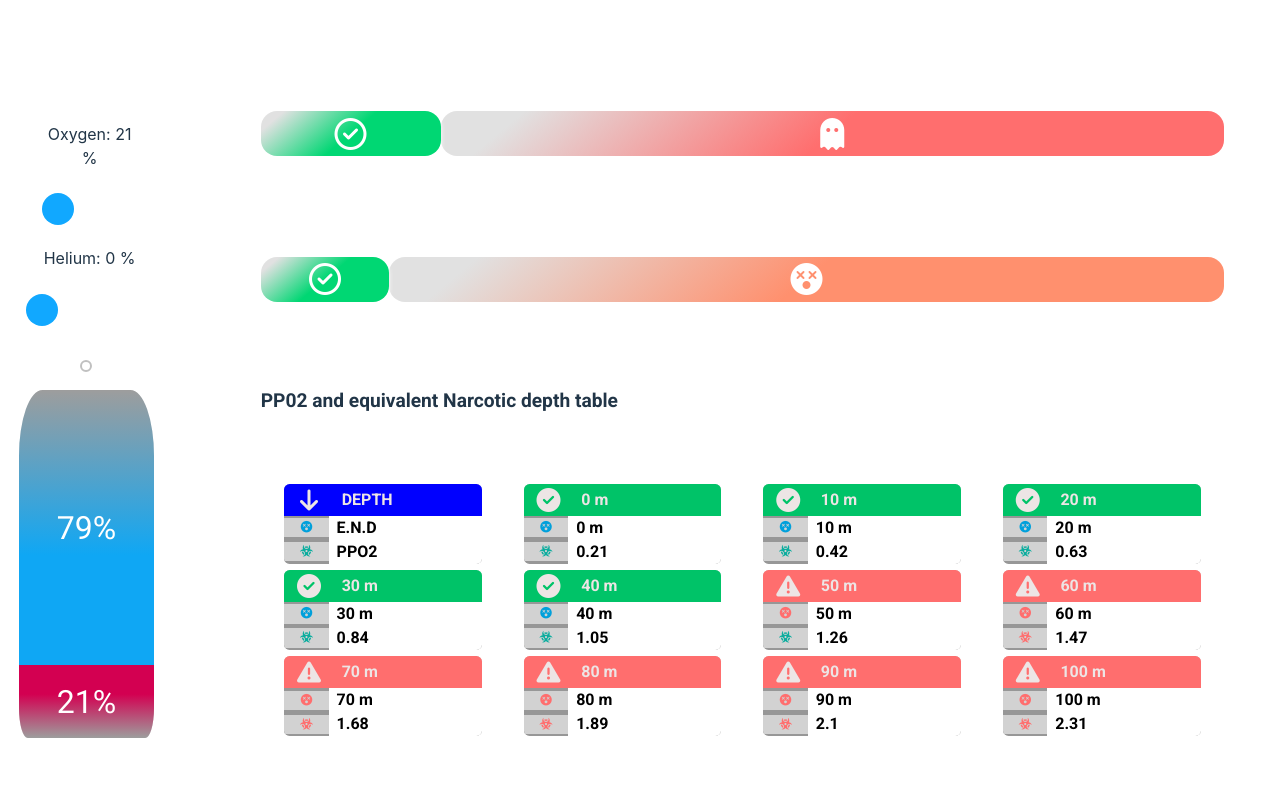
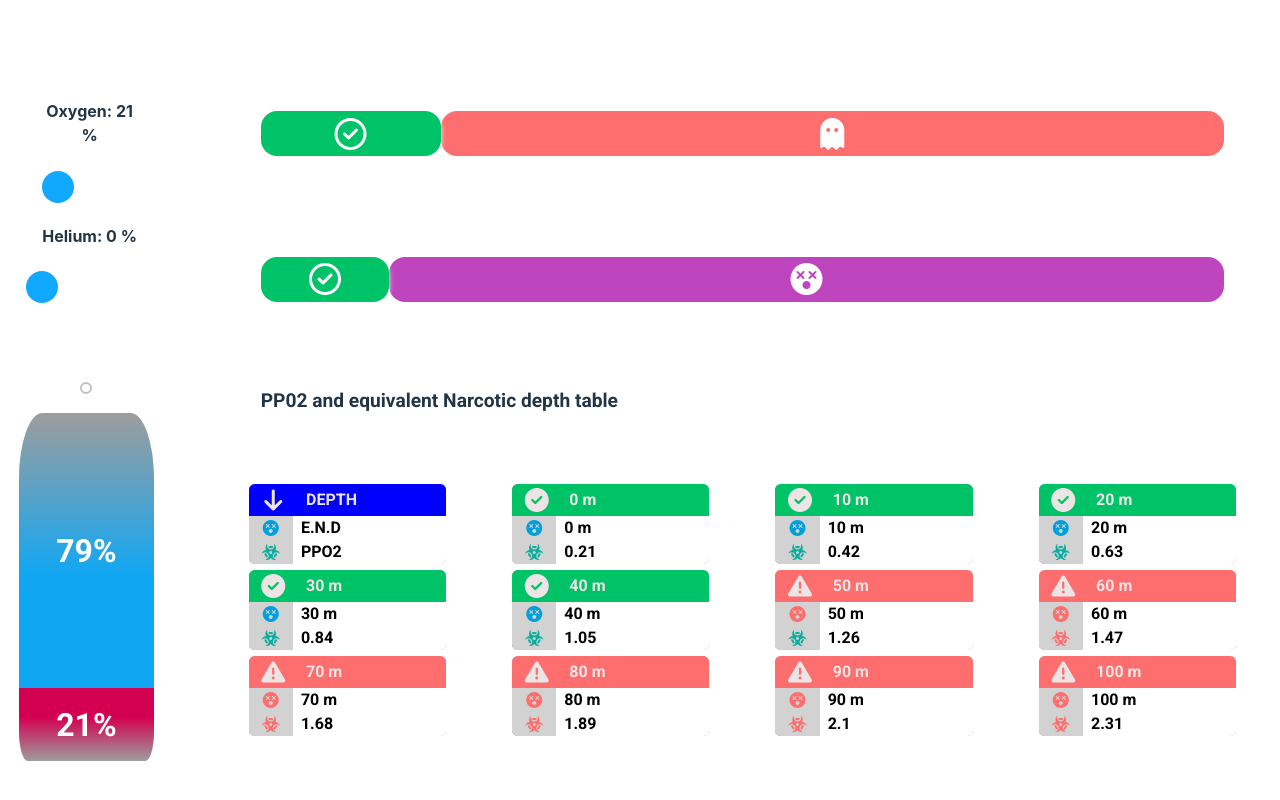
Before and after one commit to ClementBenezech/GasMixer, a React (Vite) app: page / in a window 1280 px wide. Built offline with nearby package versions, Linux system fonts and the light colour scheme; a web font is replaced by a local one.

Commit message:
multiple improvements

```diff
--- a/src/components/DiveTank/DiveTank.style.tsx
+++ b/src/components/DiveTank/DiveTank.style.tsx
@@ -83,6 +83,7 @@ export const GasPercentageAmount = styled.div`
   flex-direction: column;
   align-items: center;
   font-family: "Roboto";
+  font-weight: bold;
   @media only screen and (max-width: 1024px) {
     font-size: 2vh;
   }
--- a/src/components/OxygenPartialPressure/OxygenPartialPressure.style.tsx
+++ b/src/components/OxygenPartialPressure/OxygenPartialPressure.style.tsx
@@ -11,7 +11,7 @@ export const PPO2ENDTable = styled.div`
   position: relative;
   margin-top: 6vh;
   margin-right: 3.5;
-  justify-content: space-evenly;
+  justify-content: space-between;
   gap: 0.8vh;
   flex-wrap: wrap;
   @media only screen and (max-width: 1024px) {
@@ -78,7 +78,7 @@ export const TableCell = styled.div<{
   display: flex;
   justify-content: flex-start;
   width: 100%;
-  height: 30%;
+  height: 33%;
   align-items: center;
   box-sizing: border-box;
   font-size: 0.9vw;
@@ -91,6 +91,8 @@ export const TableCell = styled.div<{
     width: 25%;
     padding: 0.5vh;
     background: #d2d2d2;
+    height: 100%;
+    font-size: 2vh;
   }
   & > div {
     padding-left: 1vh;
@@ -103,9 +105,11 @@ export const TableCell = styled.div<{
   }
 
   @media only screen and (max-width: 1024px) {
-    font-size: 1.8vh;
+    font-size: 2vh;
+
     background: #d2d2d2;
     min-width: 90%;
+    height: 100%;
   }
 `;
 
--- a/src/components/OxygenPartialPressure/functions.ts
+++ b/src/components/OxygenPartialPressure/functions.ts
@@ -1,3 +1,5 @@
+import { dangerColor, safeColor } from "../utils/constants";
+
 export const getPPO2ZOnes = (
   shallowestSafeOperatingDepth: number,
   deepestSafeOperatingDepth: number
@@ -6,18 +8,19 @@ export const getPPO2ZOnes = (
     {
       start: 0,
       end: shallowestSafeOperatingDepth,
-      color: "linear-gradient(180deg, #6f00ff 70%, #e1e1e1 100%)",
+      color: dangerColor,
+
       danger: true,
     },
     {
       start: shallowestSafeOperatingDepth,
       end: deepestSafeOperatingDepth,
-      color: "linear-gradient(140deg, #e1e1e1 10%, #00d773 50%)",
+      color: safeColor,
     },
     {
       start: deepestSafeOperatingDepth,
       end: 300,
-      color: "linear-gradient(140deg, #e1e1e1 10%, #ff6e6e 50%)",
+      color: dangerColor,
       danger: true,
     },
   ];
@@ -34,7 +37,7 @@ export const getNarcosisZones = (
         currentGasNitrogenPercentage > 0 && maxNarcosisDepth < 300
           ? maxNarcosisDepth
           : 300,
-      color: "linear-gradient(140deg, #e1e1e1 10%, #00d773 50%)",
+      color: safeColor,
     },
     {
       start:
@@ -42,7 +45,7 @@ export const getNarcosisZones = (
           ? maxNarcosisDepth
           : 300,
       end: 300,
-      color: "linear-gradient(140deg, #e1e1e1 10%, #ff906e 50%)",
+      color: "#be45be",
       danger: true,
     },
   ];
--- a/src/components/SimpleBarGraph/SimpleBarGraph.style.tsx
+++ b/src/components/SimpleBarGraph/SimpleBarGraph.style.tsx
@@ -26,6 +26,8 @@ export const BarChartTitle = styled.div`
   border-bottom: 1px solid white;
   margin-bottom: 0.5vh;
   font-weight: bold;
+  display: flex;
+  justify-content: space-between;
   @media only screen and (max-width: 1024px) {
     font-size: 2vh;
     color: #ffffff;
--- a/src/components/SimpleBarGraph/SimpleBarGraph.tsx
+++ b/src/components/SimpleBarGraph/SimpleBarGraph.tsx
@@ -25,7 +25,10 @@ const SimpleBarGraph = ({ zones, title, dangerIcon }) => {
 
   return (
     <S.BarChartContainer>
-      <S.BarChartTitle>{title}</S.BarChartTitle>
+      <S.BarChartTitle>
+        {title}
+        <i class="fa-solid fa-gear"></i>
+      </S.BarChartTitle>
       <S.ScaleContainer>
         <div>0 m</div>
         <div>300 m</div>
--- a/src/components/TankMixer/TankMixer.style.tsx
+++ b/src/components/TankMixer/TankMixer.style.tsx
@@ -35,7 +35,7 @@ export const TankAndSliderContainer = styled.div`
   height: 100vh;
   flex-direction: column;
   align-items: center;
-  justify-content: center;
+  justify-content: space-evenly;
   position: fixed;
   left: 0;
   top: 0;
@@ -74,6 +74,7 @@ export const SlidersContainer = styled.div`
 export const SliderName = styled.div`
   font-size: 2vh;
   padding: 1vw;
+  font-weight: bold;
   @media only screen and (max-width: 1024px) {
     font-size: 2vh;
     padding: 0.2vh;
```
